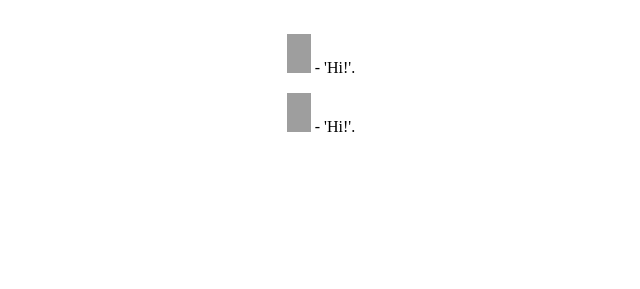
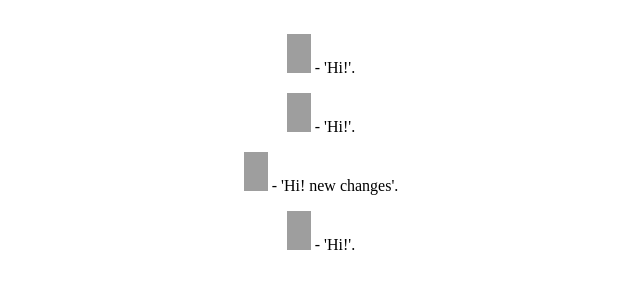
Before and after one commit to mrikiyanto/webindex, a plain HTML site: page index.html in a window 1280 px wide. Shown: the part 293-582 px from the top of the page, without its empty margins (319-959 px from the left). Drawn offline with Linux system fonts and the light colour scheme; grey boxes are pictures that could not be loaded.

Commit message:
Update index.html

```diff
--- a/index.html
+++ b/index.html
@@ -17,8 +17,10 @@
 
 <p><img src="images/stickman.gif" width="24" height="39" alt="Stickman"> - 'Hi!'.</p>
 <p><img src="images/stickman.gif" width="24" height="39" alt="Stickman"> - 'Hi!'.</p>
+ <p><img src="images/stickman.gif" width="24" height="39" alt="Stickman"> - 'Hi! new changes'.</p>
 
-</br>
+
+  <p><img src="images/stickman.gif" width="24" height="39" alt="Stickman"> - 'Hi!'.</p></br>
 
 </body>
 </html>
```
